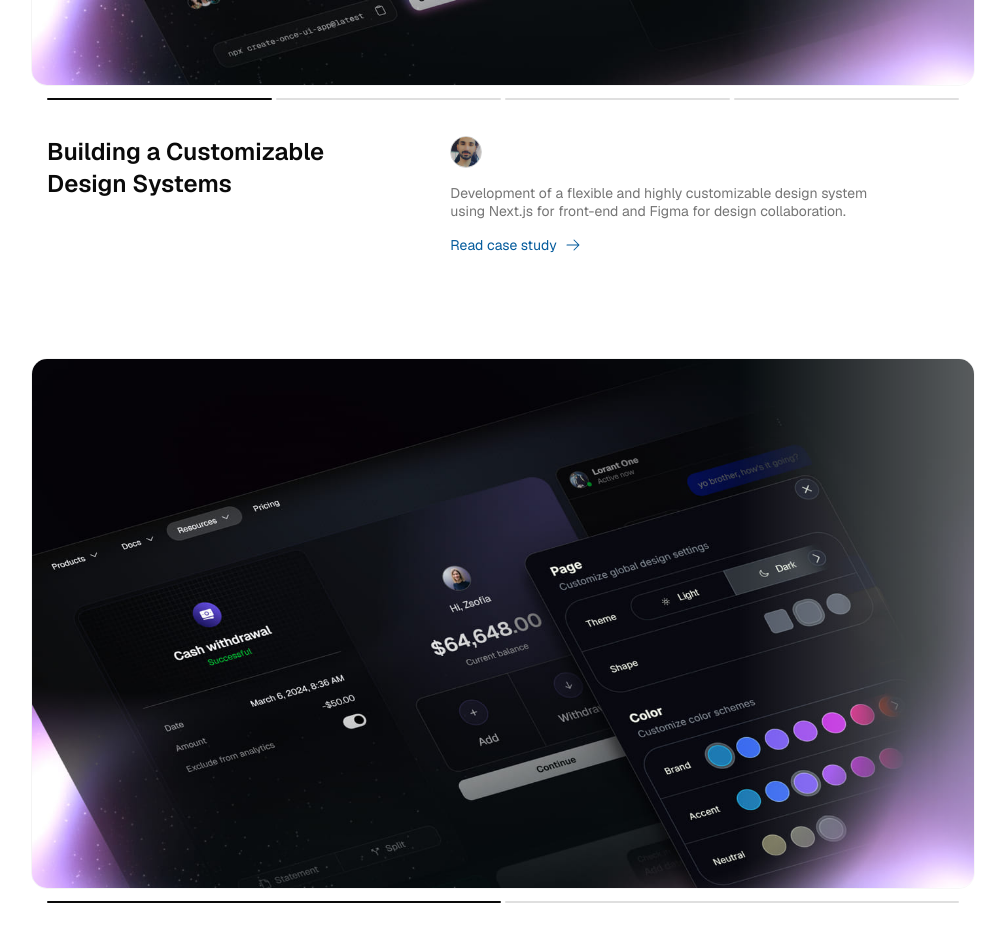
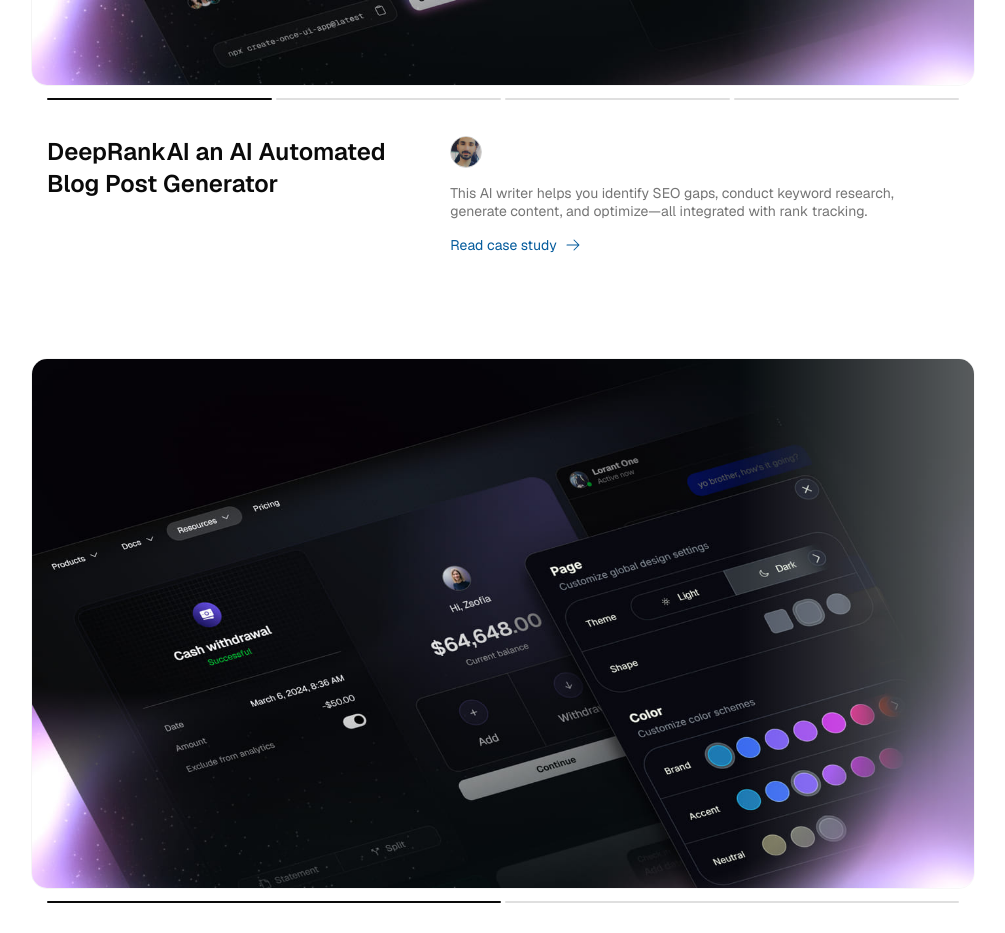
Before and after one commit to Gerome-Elassaad/portfolio, a Next.js app: page / in a window 1280 px wide. Shown: the part 2200-3133 px from the top of the page, without its empty margins (137-1142 px from the left). Built offline with nearby package versions, Linux system fonts and the light colour scheme.

Commit message:
implemented correct error handling

```diff
--- a/src/app/resources/content.js
+++ b/src/app/resources/content.js
@@ -219,7 +219,7 @@ const about = {
 const blog = {
   path: "/blog",
   label: "Blog",
-  title: "Writing about design and tech...",
+  title: "Blog Helping You Create A Portfolio Like This Yourself",
   description: `Read what ${person.name} has been up to recently`,
   // Create new blog posts by adding a new .mdx file to app/blog/posts
   // All posts will be listed on the /blog route
--- a/src/app/work/projects/building-once-ui-a-customizable-design-system.mdx
+++ b/src/app/work/projects/building-once-ui-a-customizable-design-system.mdx
@@ -1,7 +1,7 @@
 ---
-title: "Building a Customizable Design Systems"
+title: "DeepRankAI an AI Automated Blog Post Generator"
 publishedAt: "2025-04-24"
-summary: "Development of a flexible and highly customizable design system using Next.js for front-end and Figma for design collaboration."
+summary: "This AI writer helps you identify SEO gaps, conduct keyword research, generate content, and optimize—all integrated with rank tracking."
 images:
   - "/images/projects/project-01/cover-01.jpg"
   - "/images/projects/project-01/cover-02.jpg"
```
Also changed, not shown: src/app/layout.tsx (line endings or trailing spaces), src/once-ui/components/Button.tsx (line endings or trailing spaces), src/once-ui/components/StylePanel.tsx (line endings or trailing spaces).
